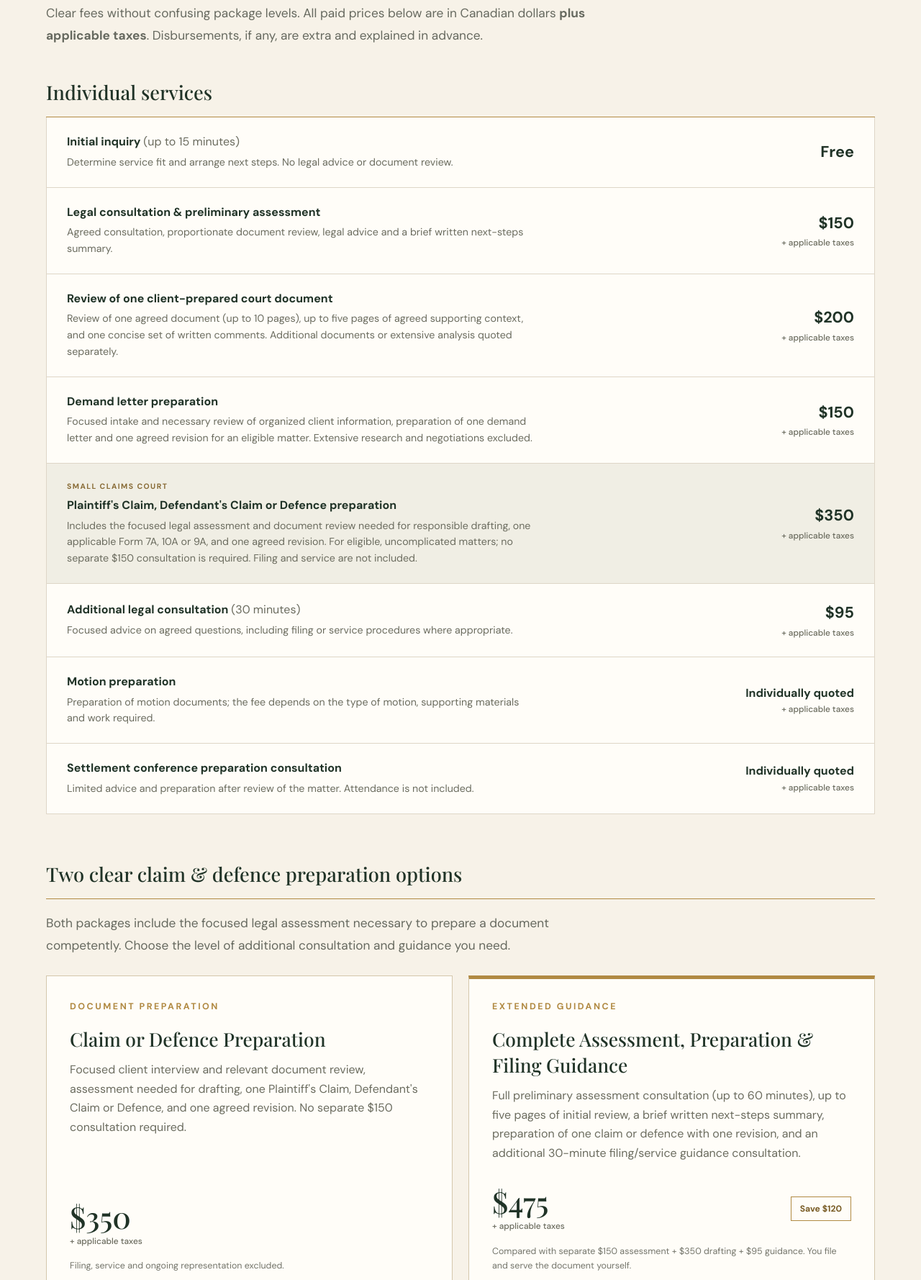
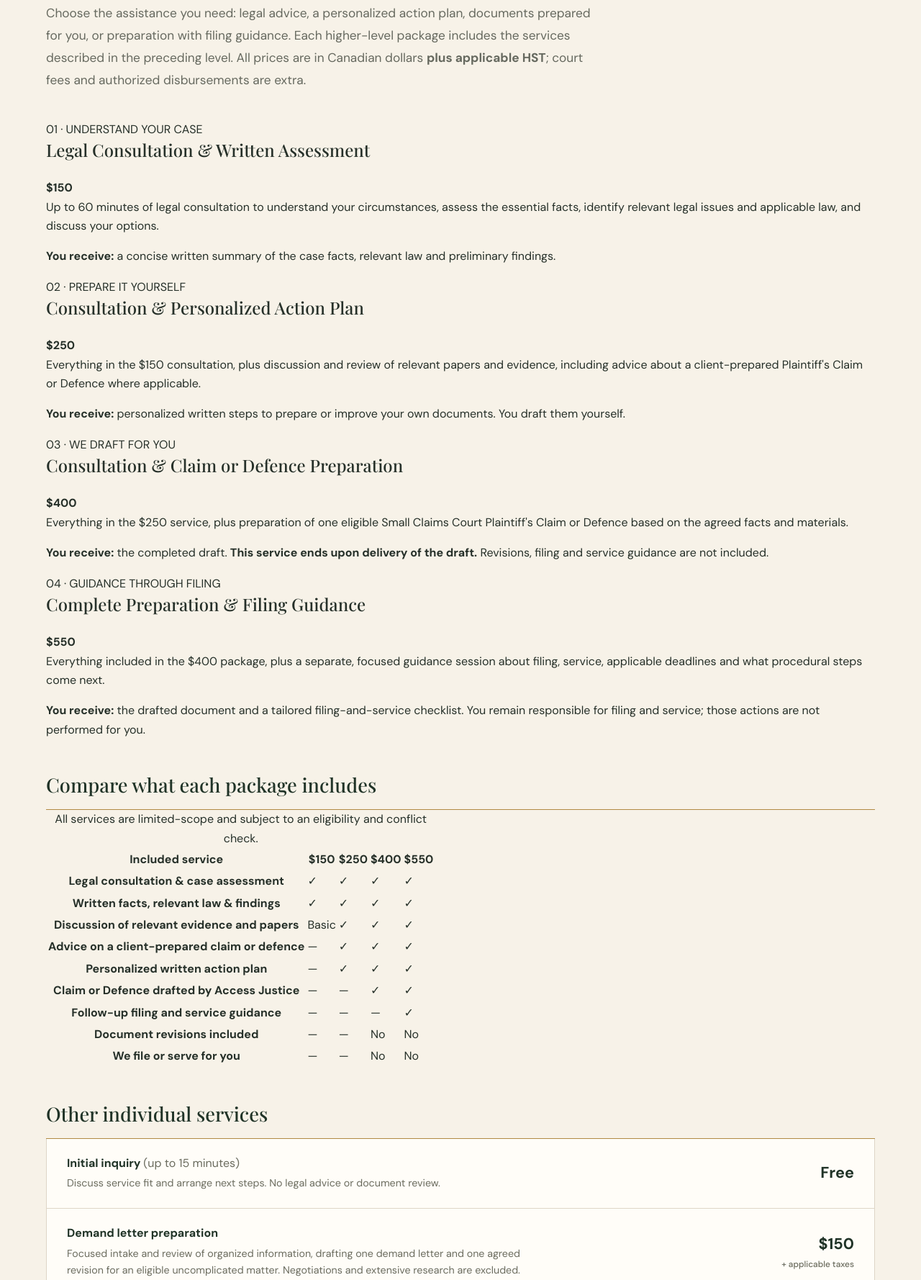
Before and after one commit to zaineajen-wq/access-justice-website, a plain HTML site: page index.html in a window 1280 px wide. Shown: the part 1899-3677 px from the top of the page at 72% size. Drawn offline with nearby package versions, Linux system fonts and the light colour scheme; a web font is replaced by a local one.

Commit message:
Update Small Claims pricing packages and add comparison table

```diff
--- a/index.html
+++ b/index.html
@@ -23,22 +23,36 @@
 <div class="service-grid"><article class="service-card"><span class="service-number">01</span><h3>Small Claims Court</h3><p>Preparation of a Plaintiff's Claim, Defendant's Claim or Defence, along with focused advice, document review and motion preparation where appropriate.</p></article>
 <article class="service-card"><span class="service-number">02</span><h3>Limited-scope guidance</h3><p>Legal assessments, review of a client-prepared court document, demand letters and consultations for a specific task or stage of a matter.</p></article>
 <article class="service-card"><span class="service-number">03</span><h3>Ontario tribunal & offence matters</h3><p>Inquiries about eligible landlord and tenant, provincial offence and administrative tribunal matters are assessed individually for scope and suitability.</p></article></div></div></section>
-<section class="section pricing-section" id="fees"><div class="wrap"><p class="eyebrow">SIMPLE & TRANSPARENT</p><h2>Services & pricing</h2><p class="intro">Clear fees without confusing package levels. All paid prices below are in Canadian dollars <strong>plus applicable taxes</strong>. Disbursements, if any, are extra and explained in advance.</p>
-<h3 class="section-subtitle">Individual services</h3>
+<section class="section pricing-section" id="fees"><div class="wrap">
+<p class="eyebrow">CLEAR, LIMITED-SCOPE LEGAL HELP</p><h2>Small Claims Court services &amp; pricing</h2>
+<p class="intro">Choose the assistance you need: legal advice, a personalized action plan, documents prepared for you, or preparation with filing guidance. Each higher-level package includes the services described in the preceding level. All prices are in Canadian dollars <strong>plus applicable HST</strong>; court fees and authorized disbursements are extra.</p>
+<div class="package-grid">
+<article class="package-card"><div class="package-head"><span class="package-step">01 · UNDERSTAND YOUR CASE</span><h3>Legal Consultation &amp; Written Assessment</h3><strong class="package-price">$150</strong></div><p>Up to 60 minutes of legal consultation to understand your circumstances, assess the essential facts, identify relevant legal issues and applicable law, and discuss your options.</p><p class="package-deliverable"><strong>You receive:</strong> a concise written summary of the case facts, relevant law and preliminary findings.</p></article>
+<article class="package-card"><div class="package-head"><span class="package-step">02 · PREPARE IT YOURSELF</span><h3>Consultation &amp; Personalized Action Plan</h3><strong class="package-price">$250</strong></div><p>Everything in the $150 consultation, plus discussion and review of relevant papers and evidence, including advice about a client-prepared Plaintiff's Claim or Defence where applicable.</p><p class="package-deliverable"><strong>You receive:</strong> personalized written steps to prepare or improve your own documents. You draft them yourself.</p></article>
+<article class="package-card"><div class="package-head"><span class="package-step">03 · WE DRAFT FOR YOU</span><h3>Consultation &amp; Claim or Defence Preparation</h3><strong class="package-price">$400</strong></div><p>Everything in the $250 service, plus preparation of one eligible Small Claims Court Plaintiff's Claim or Defence based on the agreed facts and materials.</p><p class="package-deliverable"><strong>You receive:</strong> the completed draft. <strong>This service ends upon delivery of the draft.</strong> Revisions, filing and service guidance are not included.</p></article>
+<article class="package-card package-card-featured"><div class="package-head"><span class="package-step">04 · GUIDANCE THROUGH FILING</span><h3>Complete Preparation &amp; Filing Guidance</h3><strong class="package-price">$550</strong></div><p>Everything included in the $400 package, plus a separate, focused guidance session about filing, service, applicable deadlines and what procedural steps come next.</p><p class="package-deliverable"><strong>You receive:</strong> the drafted document and a tailored filing-and-service checklist. You remain responsible for filing and service; those actions are not performed for you.</p></article>
+</div>
+<h3 class="section-subtitle">Compare what each package includes</h3>
+<div class="package-table-scroll"><table class="package-table"><caption>All services are limited-scope and subject to an eligibility and conflict check.</caption><thead><tr><th scope="col">Included service</th><th scope="col">$150</th><th scope="col">$250</th><th scope="col">$400</th><th scope="col">$550</th></tr></thead><tbody>
+<tr><th scope="row">Legal consultation &amp; case assessment</th><td>✓</td><td>✓</td><td>✓</td><td>✓</td></tr>
+<tr><th scope="row">Written facts, relevant law &amp; findings</th><td>✓</td><td>✓</td><td>✓</td><td>✓</td></tr>
+<tr><th scope="row">Discussion of relevant evidence and papers</th><td>Basic</td><td>✓</td><td>✓</td><td>✓</td></tr>
+<tr><th scope="row">Advice on a client-prepared claim or defence</th><td>—</td><td>✓</td><td>✓</td><td>✓</td></tr>
+<tr><th scope="row">Personalized written action plan</th><td>—</td><td>✓</td><td>✓</td><td>✓</td></tr>
+<tr><th scope="row">Claim or Defence drafted by Access Justice</th><td>—</td><td>—</td><td>✓</td><td>✓</td></tr>
+<tr><th scope="row">Follow-up filing and service guidance</th><td>—</td><td>—</td><td>—</td><td>✓</td></tr>
+<tr><th scope="row">Document revisions included</th><td>—</td><td>—</td><td>No</td><td>No</td></tr>
+<tr><th scope="row">We file or serve for you</th><td>—</td><td>—</td><td>No</td><td>No</td></tr>
+</tbody></table></div>
+<h3 class="section-subtitle">Other individual services</h3>
 <div class="fee-list">
-<div class="fee-row"><div><h4>Initial inquiry <span class="detail">(up to 15 minutes)</span></h4><p>Determine service fit and arrange next steps. No legal advice or document review.</p></div><div class="fee-amount">Free</div></div>
-<div class="fee-row"><div><h4>Legal consultation & preliminary assessment</h4><p>Agreed consultation, proportionate document review, legal advice and a brief written next-steps summary.</p></div><div class="fee-amount">$150 <small>+ applicable taxes</small></div></div>
-<div class="fee-row"><div><h4>Review of one client-prepared court document</h4><p>Review of one agreed document (up to 10 pages), up to five pages of agreed supporting context, and one concise set of written comments. Additional documents or extensive analysis quoted separately.</p></div><div class="fee-amount">$200 <small>+ applicable taxes</small></div></div>
-<div class="fee-row"><div><h4>Demand letter preparation</h4><p>Focused intake and necessary review of organized client information, preparation of one demand letter and one agreed revision for an eligible matter. Extensive research and negotiations excluded.</p></div><div class="fee-amount">$150 <small>+ applicable taxes</small></div></div>
-<div class="fee-row featured-row"><div><span class="mini-label">SMALL CLAIMS COURT</span><h4>Plaintiff's Claim, Defendant's Claim or Defence preparation</h4><p>Includes the focused legal assessment and document review needed for responsible drafting, one applicable Form 7A, 10A or 9A, and one agreed revision. For eligible, uncomplicated matters; no separate $150 consultation is required. Filing and service are not included.</p></div><div class="fee-amount">$350 <small>+ applicable taxes</small></div></div>
-<div class="fee-row"><div><h4>Additional legal consultation <span class="detail">(30 minutes)</span></h4><p>Focused advice on agreed questions, including filing or service procedures where appropriate.</p></div><div class="fee-amount">$95 <small>+ applicable taxes</small></div></div>
-<div class="fee-row"><div><h4>Motion preparation</h4><p>Preparation of motion documents; the fee depends on the type of motion, supporting materials and work required.</p></div><div class="fee-amount quote">Individually quoted <small>+ applicable taxes</small></div></div>
+<div class="fee-row"><div><h4>Initial inquiry <span class="detail">(up to 15 minutes)</span></h4><p>Discuss service fit and arrange next steps. No legal advice or document review.</p></div><div class="fee-amount">Free</div></div>
+<div class="fee-row"><div><h4>Demand letter preparation</h4><p>Focused intake and review of organized information, drafting one demand letter and one agreed revision for an eligible uncomplicated matter. Negotiations and extensive research are excluded.</p></div><div class="fee-amount">$150 <small>+ applicable taxes</small></div></div>
+<div class="fee-row"><div><h4>Additional legal consultation <span class="detail">(30 minutes)</span></h4><p>Focused advice on agreed follow-up questions or new procedural developments. Any additional document preparation is quoted separately.</p></div><div class="fee-amount">$95 <small>+ applicable taxes</small></div></div>
+<div class="fee-row"><div><h4>Motion assistance &amp; drafting</h4><p>Assessment and preparation of agreed motion documents; priced according to the motion type, necessary evidence and scope. Hearing attendance is excluded.</p></div><div class="fee-amount quote">Individually quoted <small>+ applicable taxes</small></div></div>
 <div class="fee-row"><div><h4>Settlement conference preparation consultation</h4><p>Limited advice and preparation after review of the matter. Attendance is not included.</p></div><div class="fee-amount quote">Individually quoted <small>+ applicable taxes</small></div></div>
 </div>
-<h3 class="section-subtitle combo-title">Two clear claim &amp; defence preparation options</h3><p class="intro compact">Both packages include the focused legal assessment necessary to prepare a document competently. Choose the level of additional consultation and guidance you need.</p>
-<div class="combo-grid"><article class="combo"><p class="eyebrow">DOCUMENT PREPARATION</p><h4>Claim or Defence Preparation</h4><p>Focused client interview and relevant document review, assessment needed for drafting, one Plaintiff's Claim, Defendant's Claim or Defence, and one agreed revision. No separate $150 consultation required.</p><div class="combo-bottom"><div><strong>$350</strong><small>+ applicable taxes</small></div></div><p class="comparison">Filing, service and ongoing representation excluded.</p></article>
-<article class="combo highlighted"><p class="eyebrow">EXTENDED GUIDANCE</p><h4>Complete Assessment, Preparation &amp; Filing Guidance</h4><p>Full preliminary assessment consultation (up to 60 minutes), up to five pages of initial review, a brief written next-steps summary, preparation of one claim or defence with one revision, and an additional 30-minute filing/service guidance consultation.</p><div class="combo-bottom"><div><strong>$475</strong><small>+ applicable taxes</small></div><span class="save">Save $120</span></div><p class="comparison">Compared with separate $150 assessment + $350 drafting + $95 guidance. You file and serve the document yourself.</p></article></div>
-<div class="pricing-note"><strong>Important to know</strong><p>These prices are for defined, suitable matters. Standard claim or defence drafting assumes one main transaction, reasonably organized materials and one agreed revision. Court filing fees, filing, service, negotiations, court attendance, deadline monitoring, enforcement and ongoing representation are excluded unless separately agreed in writing. Any extra work is quoted and authorized before it begins. A previously paid assessment may be credited toward an agreed package where confirmed in writing.</p></div>
+<div class="pricing-note"><strong>Important service limits</strong><p>Flat fees apply only to eligible, defined matters following an intake, conflict and suitability assessment. We confirm the document and evidence-review limits, deliverables and exclusions in writing before work begins. Drafting fees cover one agreed Plaintiff's Claim or Defence, not ongoing edits or representation. Filing, service, court fees, negotiations, court attendance, future deadline monitoring and enforcement are not included unless separately agreed. Additional work requires a separate quote and authorization. We will identify material deadlines and risks that arise in the agreed work.</p></div>
 </div></section>
 <section class="section ltb-section" id="ltb"><div class="wrap"><p class="eyebrow">LANDLORD AND TENANT BOARD</p><h2>LTB legal advice & document preparation</h2><p class="intro">Defined services for Ontario landlords and tenants managing their own proceedings. Every preparation service includes the focused assessment needed to draft responsibly; a separate $150 consultation is not mandatory. All fees are in Canadian dollars plus applicable taxes. Filing fees and other authorized disbursements are extra.</p><div class="fee-list"><div class="fee-row"><div><h4>LTB consultation & preliminary assessment</h4><p>Up to 60 minutes, up to five pages, initial research as necessary, and a brief written next-steps summary.</p></div><div class="fee-amount">$150 <small>+ applicable taxes</small></div></div>
 <div class="fee-row"><div><h4>N4 notice preparation</h4><p>Focused tenancy and rent assessment, preparation of one N4 notice and one agreed revision for an eligible matter.</p></div><div class="fee-amount">$150 <small>+ applicable taxes</small></div></div>
```
